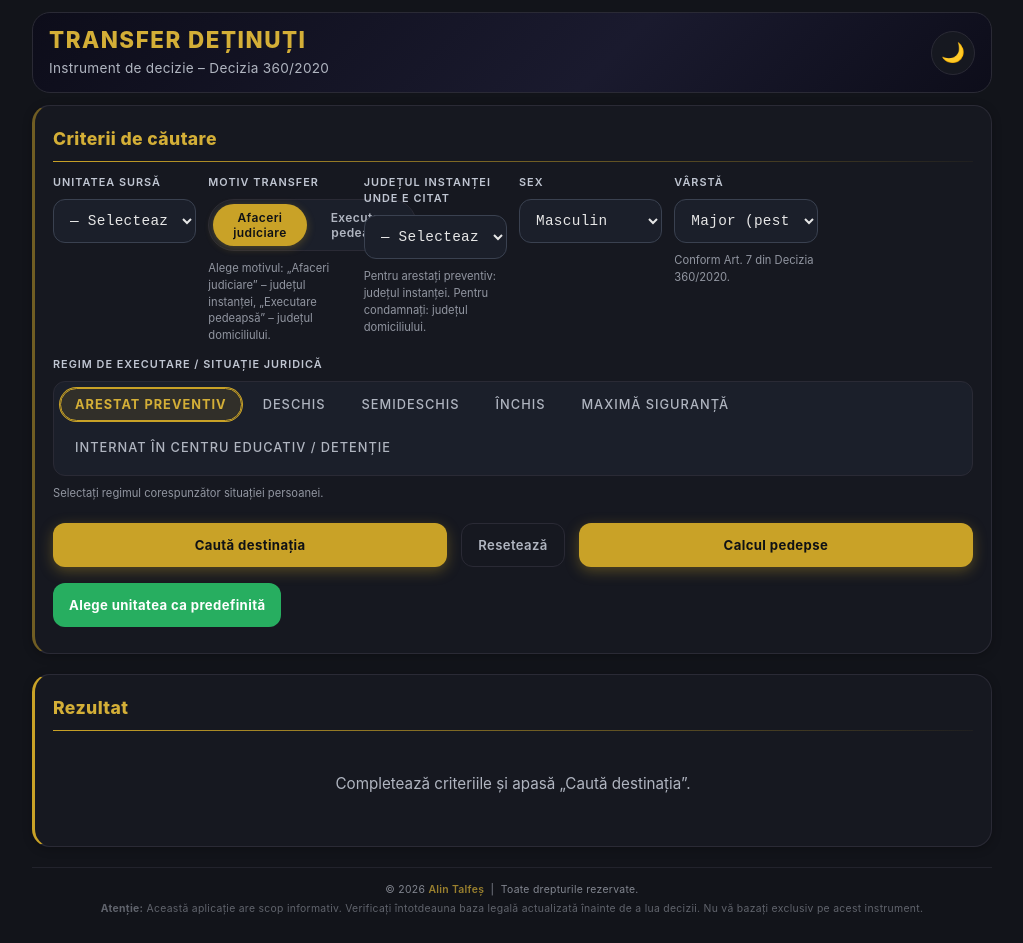
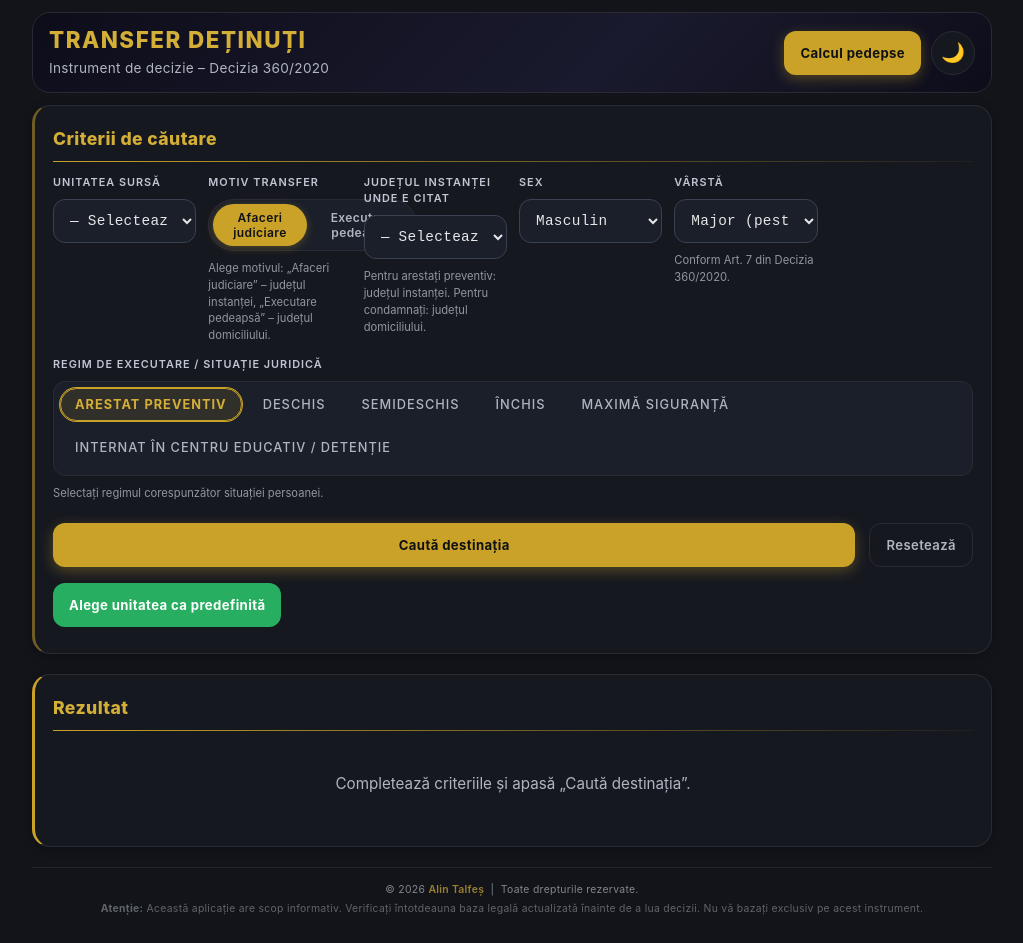
Before and after one commit to alintalfes-glitch/afaceri-judiciare, a plain HTML site: page index.html in a window 1280 px wide. Shown: the whole page, without its empty margins (128-1151 px from the left). Drawn offline with Linux system fonts and the light colour scheme.

Commit message:
Update index.html

```diff
--- a/index.html
+++ b/index.html
@@ -16,6 +16,7 @@
                 <div class="subtitle">Instrument de decizie – Decizia 360/2020</div>
             </div>
             <div class="header-actions">
+                <button class="btn btn-primary header-btn" onclick="window.open('https://alintalfes-glitch.github.io/calcul-pedeapsa/','_blank')">Calcul pedepse</button>
                 <button id="themeToggle" aria-label="Schimbă tema">🌙</button>
             </div>
         </header>
@@ -111,7 +112,6 @@
                 <div class="btn-group">
                     <button type="button" class="btn btn-primary" id="cautaBtn">Caută destinația</button>
                     <button type="button" class="btn btn-secondary" id="resetBtn">Resetează</button>
-                    <button type="button" class="btn btn-primary" onclick="window.open('https://alintalfes-glitch.github.io/calcul-pedeapsa/','_blank')">Calcul pedepse</button>
                 </div>
 
                 <div class="action-row">
```
